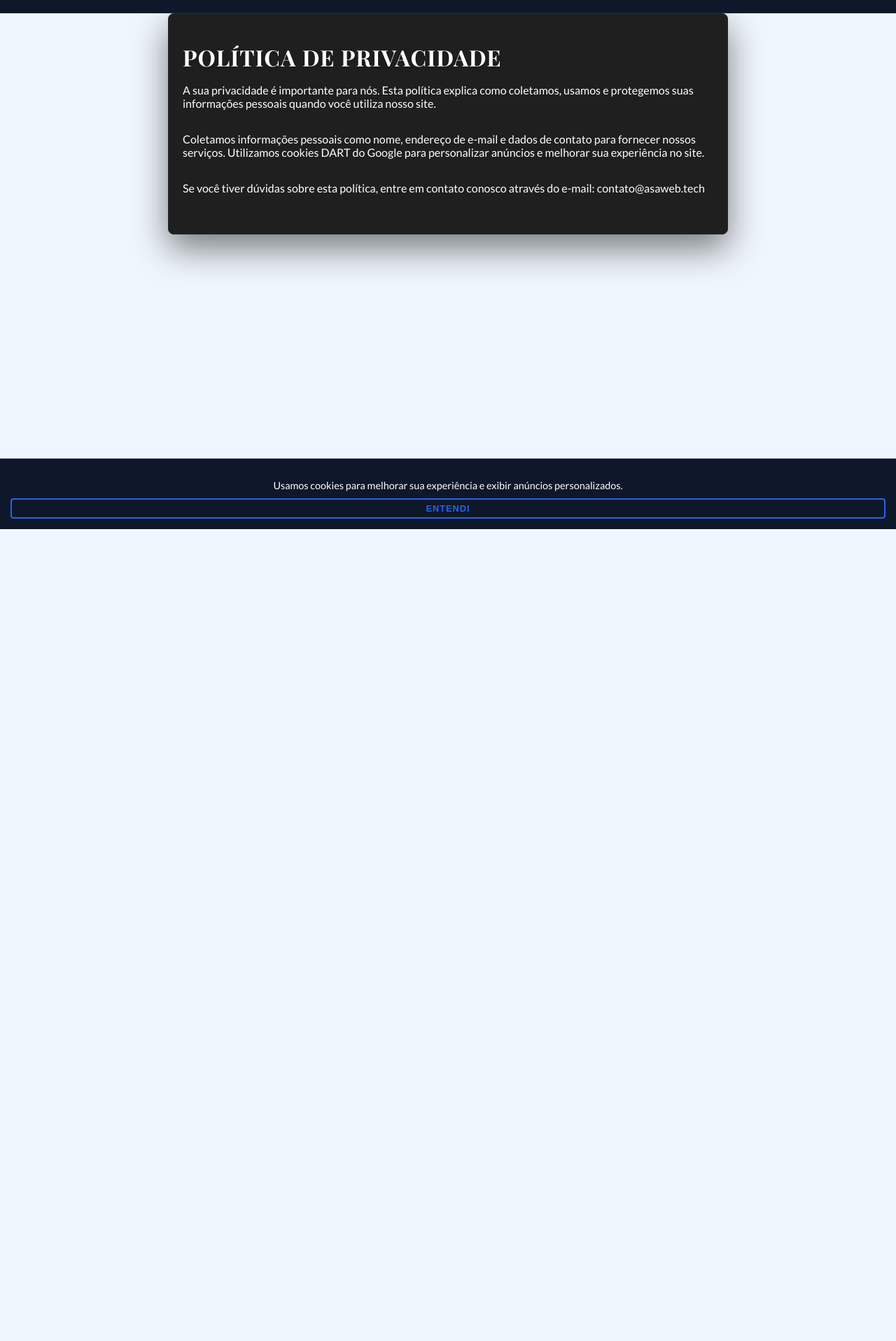
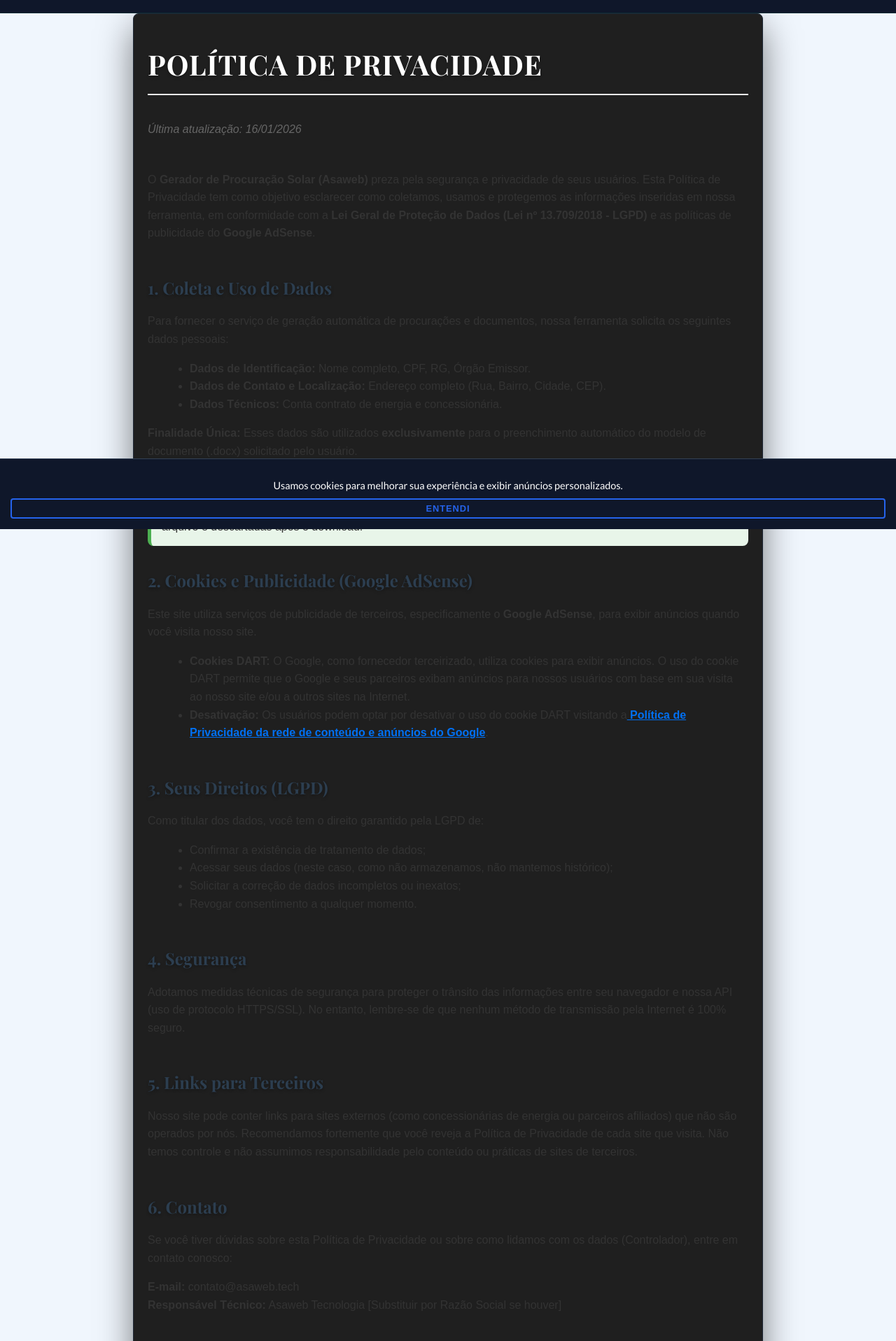
Before and after one commit to mosiah-andrade/apiGeradorDeProcuracao, a Next.js app in the folder front-contratos-next/: page /politica-de-privacidade in a window 1280 px wide. Shown: the part 44-1960 px from the top of the page at 70% size. Before the commit the page ends 800 px from the top, so only its background shows below. Built offline with nearby package versions, Linux system fonts and the light colour scheme; a web font is replaced by a local one.

Commit message:
fix politica oage and ads banner

```diff
--- a/front-contratos-next/app/politica-de-privacidade/page.tsx
+++ b/front-contratos-next/app/politica-de-privacidade/page.tsx
@@ -1,14 +1,99 @@
 import React from 'react';
 
-export const metadata = { title: "Política de Privacidade" };
+export const metadata = {
+  title: "Política de Privacidade | Gerador de Procuração Solar",
+  description: "Política de privacidade e tratamento de dados conforme a LGPD e diretrizes do Google AdSense."
+};
 
 export default function PoliticaPrivacidade() {
   return (
-    <div className="container" style={{padding: '40px 20px', maxWidth: '800px', margin: '0 auto'}}>
-      <h1>Política de Privacidade</h1>
-      <p>A sua privacidade é importante para nós. Esta política explica como coletamos, usamos e protegemos suas informações pessoais quando você utiliza nosso site.</p>
-      <p>Coletamos informações pessoais como nome, endereço de e-mail e dados de contato para fornecer nossos serviços. Utilizamos cookies DART do Google para personalizar anúncios e melhorar sua experiência no site.</p>
-      <p>Se você tiver dúvidas sobre esta política, entre em contato conosco através do e-mail: contato@asaweb.tech</p>
+    <div className="container" style={{padding: '40px 20px', maxWidth: '900px', margin: '0 auto', fontFamily: 'sans-serif', lineHeight: '1.6', color: '#333'}}>
+      <h1 style={{fontSize: '2.5rem', marginBottom: '20px', borderBottom: '2px solid #eee', paddingBottom: '10px'}}>Política de Privacidade</h1>
+      <p style={{fontStyle: 'italic', color: '#666', marginBottom: '30px'}}>Última atualização: {new Date().toLocaleDateString('pt-BR')}</p>
+
+      <section style={{marginBottom: '30px'}}>
+        <p>
+          O <strong>Gerador de Procuração Solar (Asaweb)</strong> preza pela segurança e privacidade de seus usuários.
+          Esta Política de Privacidade tem como objetivo esclarecer como coletamos, usamos e protegemos as informações inseridas em nossa ferramenta,
+          em conformidade com a <strong>Lei Geral de Proteção de Dados (Lei nº 13.709/2018 - LGPD)</strong> e as políticas de publicidade do <strong>Google AdSense</strong>.
+        </p>
+      </section>
+
+      <section style={{marginBottom: '30px'}}>
+        <h2 style={{fontSize: '1.5rem', color: '#2c3e50', marginBottom: '15px'}}>1. Coleta e Uso de Dados</h2>
+        <p>
+          Para fornecer o serviço de geração automática de procurações e documentos, nossa ferramenta solicita os seguintes dados pessoais:
+        </p>
+        <ul style={{listStyleType: 'disc', marginLeft: '20px', marginBottom: '15px'}}>
+          <li><strong>Dados de Identificação:</strong> Nome completo, CPF, RG, Órgão Emissor.</li>
+          <li><strong>Dados de Contato e Localização:</strong> Endereço completo (Rua, Bairro, Cidade, CEP).</li>
+          <li><strong>Dados Técnicos:</strong> Conta contrato de energia e concessionária.</li>
+        </ul>
+        <p>
+          <strong>Finalidade Única:</strong> Esses dados são utilizados <strong>exclusivamente</strong> para o preenchimento automático do modelo de documento (.docx) solicitado pelo usuário.
+        </p>
+        <div style={{backgroundColor: '#e8f5e9', padding: '15px', borderRadius: '8px', borderLeft: '5px solid #4caf50', marginTop: '15px'}}>
+          <strong>Importante:</strong> Nós <strong>NÃO</strong> armazenamos, vendemos ou compartilhamos os dados pessoais inseridos no formulário em bancos de dados permanentes.
+          As informações são processadas de forma transitória apenas para a criação do arquivo e descartadas após o download.
+        </div>
+      </section>
+
+      <section style={{marginBottom: '30px'}}>
+        <h2 style={{fontSize: '1.5rem', color: '#2c3e50', marginBottom: '15px'}}>2. Cookies e Publicidade (Google AdSense)</h2>
+        <p>
+          Este site utiliza serviços de publicidade de terceiros, especificamente o <strong>Google AdSense</strong>, para exibir anúncios quando você visita nosso site.
+        </p>
+        <ul style={{listStyleType: 'disc', marginLeft: '20px'}}>
+          <li>
+            <strong>Cookies DART:</strong> O Google, como fornecedor terceirizado, utiliza cookies para exibir anúncios. O uso do cookie DART permite que o Google e seus parceiros
+            exibam anúncios para nossos usuários com base em sua visita ao nosso site e/ou a outros sites na Internet.
+          </li>
+          <li>
+            <strong>Desativação:</strong> Os usuários podem optar por desativar o uso do cookie DART visitando a
+            <a href="https://policies.google.com/technologies/ads" target="_blank" rel="noopener noreferrer" style={{color: '#0070f3', textDecoration: 'underline'}}> Política de Privacidade da rede de conteúdo e anúncios do Google</a>.
+          </li>
+        </ul>
+      </section>
+
+      <section style={{marginBottom: '30px'}}>
+        <h2 style={{fontSize: '1.5rem', color: '#2c3e50', marginBottom: '15px'}}>3. Seus Direitos (LGPD)</h2>
+        <p>
+          Como titular dos dados, você tem o direito garantido pela LGPD de:
+        </p>
+        <ul style={{listStyleType: 'disc', marginLeft: '20px'}}>
+          <li>Confirmar a existência de tratamento de dados;</li>
+          <li>Acessar seus dados (neste caso, como não armazenamos, não mantemos histórico);</li>
+          <li>Solicitar a correção de dados incompletos ou inexatos;</li>
+          <li>Revogar consentimento a qualquer momento.</li>
+        </ul>
+      </section>
+
+      <section style={{marginBottom: '30px'}}>
+        <h2 style={{fontSize: '1.5rem', color: '#2c3e50', marginBottom: '15px'}}>4. Segurança</h2>
+        <p>
+          Adotamos medidas técnicas de segurança para proteger o trânsito das informações entre seu navegador e nossa API (uso de protocolo HTTPS/SSL).
+          No entanto, lembre-se de que nenhum método de transmissão pela Internet é 100% seguro.
+        </p>
+      </section>
+
+      <section style={{marginBottom: '30px'}}>
+        <h2 style={{fontSize: '1.5rem', color: '#2c3e50', marginBottom: '15px'}}>5. Links para Terceiros</h2>
+        <p>
+          Nosso site pode conter links para sites externos (como concessionárias de energia ou parceiros afiliados) que não são operados por nós.
+          Recomendamos fortemente que você reveja a Política de Privacidade de cada site que visita. Não temos controle e não assumimos responsabilidade pelo conteúdo ou práticas de sites de terceiros.
+        </p>
+      </section>
+
+      <section style={{marginBottom: '30px'}}>
+        <h2 style={{fontSize: '1.5rem', color: '#2c3e50', marginBottom: '15px'}}>6. Contato</h2>
+        <p>
+          Se você tiver dúvidas sobre esta Política de Privacidade ou sobre como lidamos com os dados (Controlador), entre em contato conosco:
+        </p>
+        <p style={{marginTop: '10px'}}>
+          <strong>E-mail:</strong> contato@asaweb.tech<br />
+          <strong>Responsável Técnico:</strong> Asaweb Tecnologia [Substituir por Razão Social se houver]
+        </p>
+      </section>
     </div>
   );
 }
--- a/front-contratos-next/components/AdSenseBanner.tsx
+++ b/front-contratos-next/components/AdSenseBanner.tsx
@@ -51,11 +51,11 @@ const AdSenseBanner = () => {
            data-ad-test="on"
           >
            </ins> */}
-      <img src={'/imagem-social-share.png'} alt="Anúncio" style={{
+      {/* <img src={'/imagem-social-share.png'} alt="Anúncio" style={{
           maxWidth: '100%',
           height: 'auto',
           display: 'block'
-        }} />
+        }} /> */}
     </div>
   );
 };
```
Also changed, not shown: 2 other files (tests, documents, lock files or other folders).
